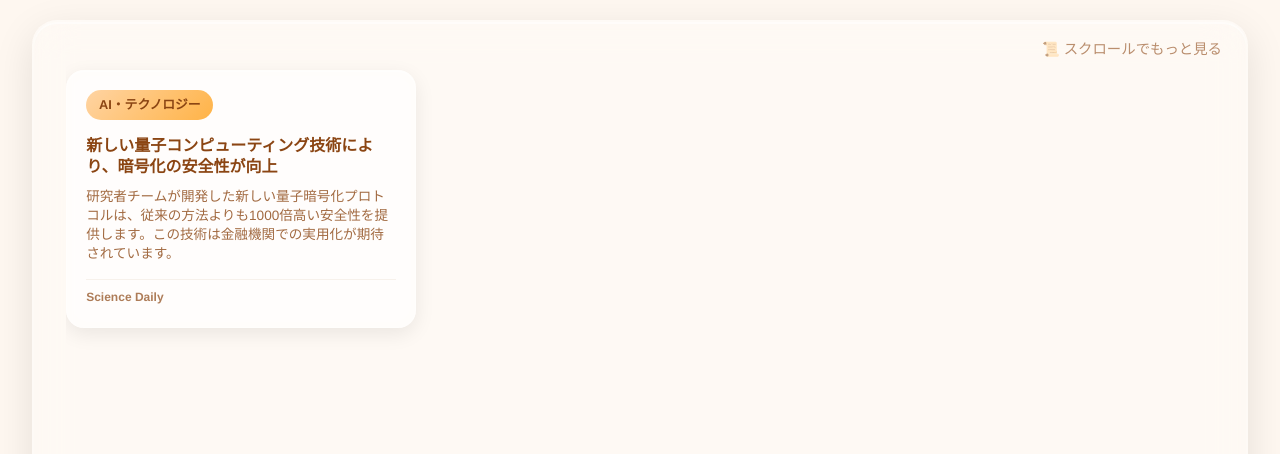
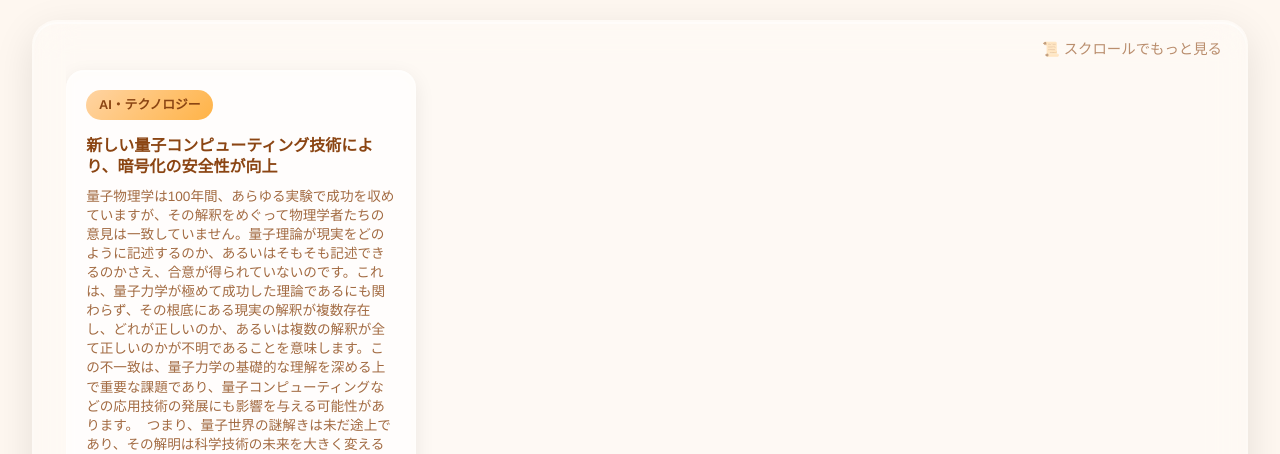
Before and after one commit to Nishi3153/html-css-portfolio, a plain HTML site: page Day4-news-curation/index.html in a window 1280 px wide. Shown: the part 492-946 px from the top of the page. Drawn offline with Linux system fonts and the light colour scheme; no server answers.

Commit message:
Initial commit - AI news curation site with dynamic cards

```diff
--- a/Day4-news-curation/script.js
+++ b/Day4-news-curation/script.js
@@ -475,7 +475,7 @@ function getDummyData() {
     return [
         {
             title: "新しい量子コンピューティング技術により、暗号化の安全性が向上",
-            summary: "研究者チームが開発した新しい量子暗号化プロトコルは、従来の方法よりも1000倍高い安全性を提供します。この技術は金融機関での実用化が期待されています。",
+            summary: "量子物理学は100年間、あらゆる実験で成功を収めていますが、その解釈をめぐって物理学者たちの意見は一致していません。量子理論が現実をどのように記述するのか、あるいはそもそも記述できるのかさえ、合意が得られていないのです。これは、量子力学が極めて成功した理論であるにも関わらず、その根底にある現実の解釈が複数存在し、どれが正しいのか、あるいは複数の解釈が全て正しいのかが不明であることを意味します。この不一致は、量子力学の基礎的な理解を深める上で重要な課題であり、量子コンピューティングなどの応用技術の発展にも影響を与える可能性があります。  つまり、量子世界の謎解きは未だ途上であり、その解明は科学技術の未来を大きく変える可能性を秘めているのです。",
             source: "Science Daily",
             category: "AI・テクノロジー",
             date: "2025-08-15",
--- a/Day4-news-curation/style.css
+++ b/Day4-news-curation/style.css
@@ -159,7 +159,7 @@ body {
 
 .news-horizontal-scroll {
     display: grid;
-    grid-template-rows: repeat(2, 1fr);
+    grid-template-rows: auto auto; /* 各行の高さを内容に合わせる */
     grid-auto-flow: column;
     grid-auto-columns: 350px;
     gap: 1.5rem;
@@ -167,7 +167,7 @@ body {
     overflow-y: hidden;
     padding: 1rem 0;
     scroll-behavior: smooth;
-    max-height: 600px;
+    align-items: start; /* グリッドアイテムを上揃え */
 }
 
 .news-card {
@@ -182,13 +182,11 @@ body {
     transition: all 0.3s ease;
     cursor: pointer;
 
-    /* カードの高さを内容に完全にフィット */
-    height: auto; /* 高さを内容に合わせて自動調整 */
-    min-height: 200px; /* 最小高さ設定 */
+    /* カードの高さを内容にピッタリフィット */
+    height: fit-content;
+    width: 100%;
     display: flex;
     flex-direction: column;
-    align-items: stretch; /* 子要素を幅いっぱいに */
-    overflow: visible;
     word-wrap: break-word;
     hyphens: auto;
 }
@@ -210,7 +208,7 @@ body {
     font-size: 0.8rem;
     font-weight: 600;
     margin-bottom: 1rem;
-    align-self: flex-start; /* 左寄せ */
+    align-self: flex-start;
 }
 
 .news-card-title {
@@ -220,7 +218,6 @@ body {
     color: var(--dark-brown);
     line-height: 1.3;
     word-break: break-word;
-    text-align: left;
 }
 
 .news-card-summary {
@@ -231,8 +228,6 @@ body {
     line-height: 1.4;
     word-break: break-word;
     white-space: pre-wrap;
-    text-align: left;
-    flex: 1; /* 余ったスペースを埋める */
 }
 
 .news-card-meta {
@@ -244,7 +239,7 @@ body {
     opacity: 0.7;
     padding-top: 0.5rem;
     border-top: 1px solid rgba(139, 69, 19, 0.1);
-    margin-top: 0; /* メタ情報を下部に固定しない */
+    margin-top: auto;
 }
 
 .news-card-source {
```
